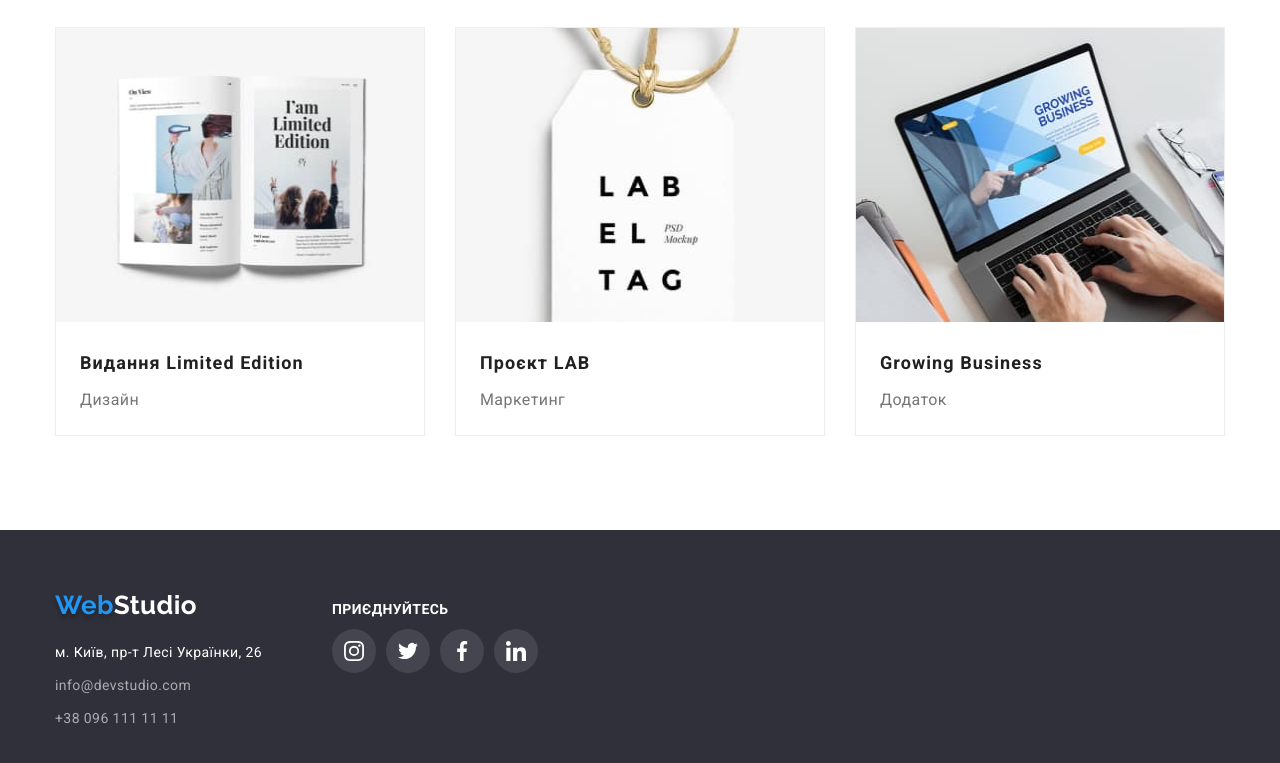
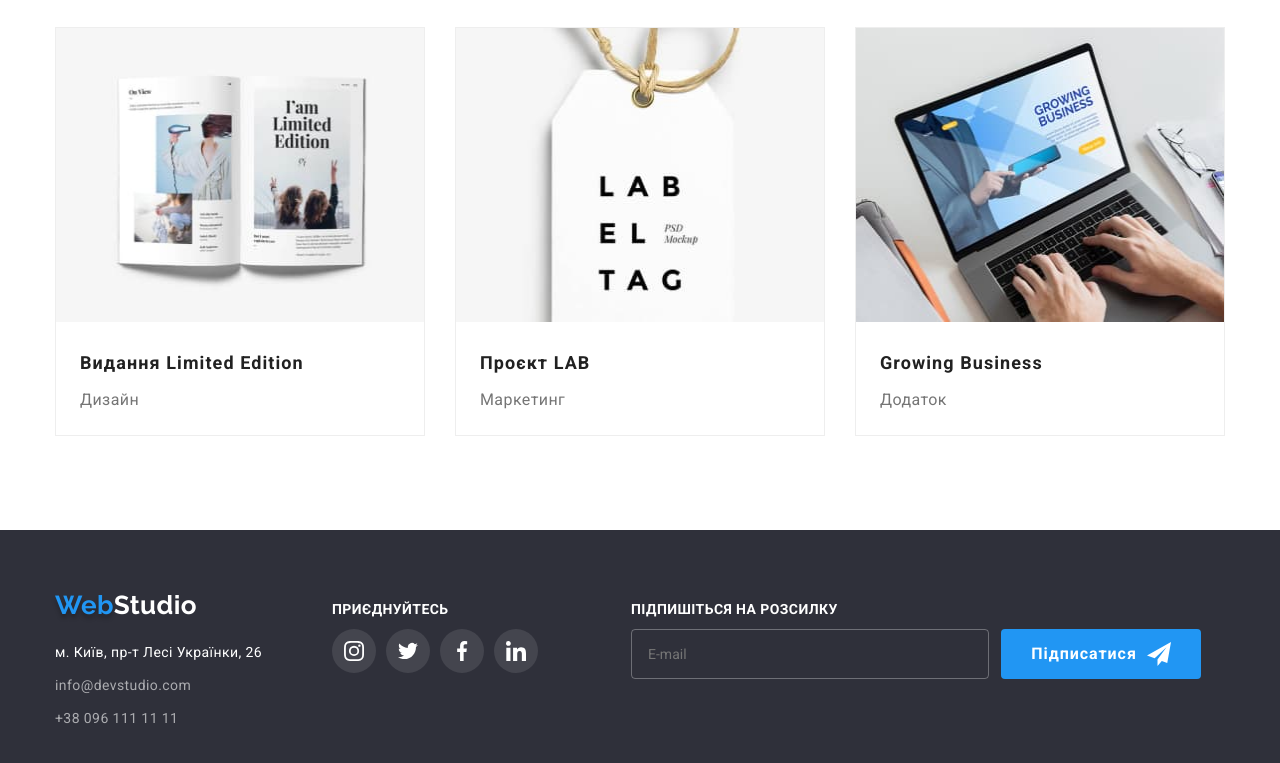
Before and after one commit to Elegantniy/goit-markup-hw-06_new, a plain HTML site: page portfolio.html in a window 1280 px wide. Shown: the part 1114-1877 px from the top of the page. Drawn offline with nearby package versions, Linux system fonts and the light colour scheme.

Commit message:
add subscribe form in portfolio.html

```diff
--- a/portfolio.html
+++ b/portfolio.html
@@ -361,6 +361,25 @@
             </li>
           </ul>
         </div>
+        <div class="subscribe">
+          <h2 class="subscribe-title">Підпишіться на розсилку</h2>
+          <form>
+            <input
+              type="email"
+              name="subscribe-email"
+              placeholder="E-mail"
+              class="subscribe-form"
+            />
+            <button type="submit" class="subscribe-button">
+              Підписатися
+              <svg class="subscribe-icon" width="24" height="24">
+                <use
+                  href="./images/footer/symbol-defs.svg#icon-subscribe"
+                ></use>
+              </svg>
+            </button>
+          </form>
+        </div>
       </div>
     </footer>
   </body>
```
